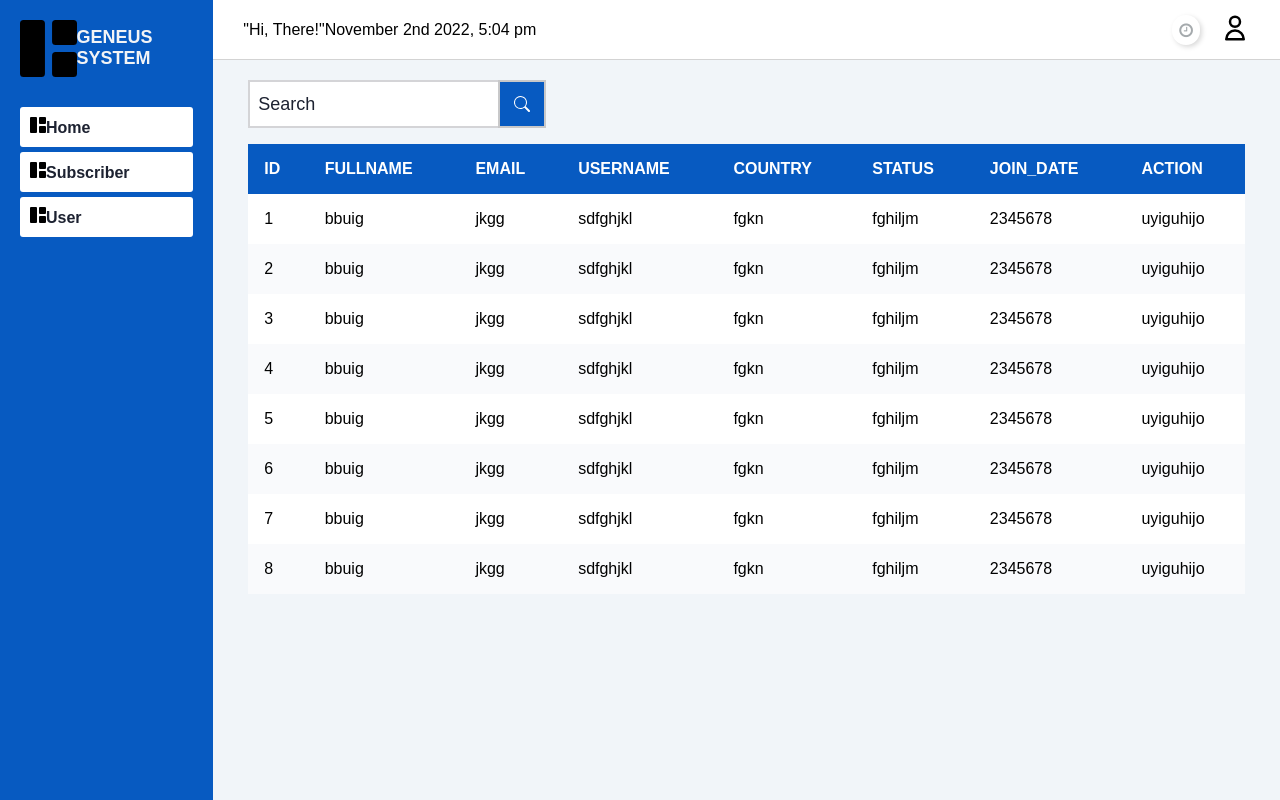
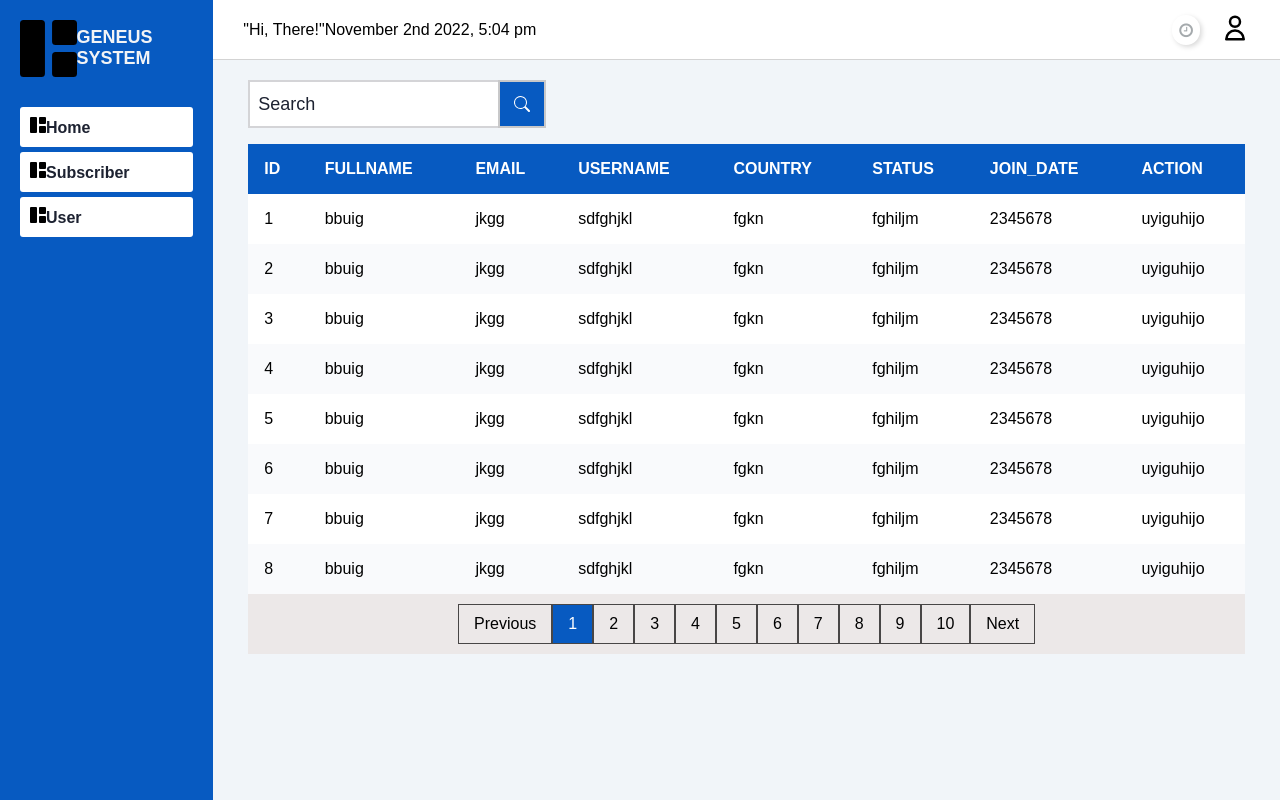
Before and after one commit to bikramoli/Dashboard, a React (Create React App) app in the folder frontend/: page /subscribers in a window 1280 px wide. Built offline with nearby package versions, Linux system fonts and the light colour scheme.

Commit message:
pagination for table

```diff
--- /dev/null
+++ b/frontend/src/components/ui/pagination/Pagination.jsx
@@ -0,0 +1,57 @@
+import React from "react";
+import { useState } from "react";
+import "./Style.css";
+
+const Pagination = ({ nPages, currentPage, setCurrentPage }) => {
+  const pageNumbers = [...Array(nPages + 1).keys()].slice(1);
+
+  const [initVal, setInitVal] = useState(0);
+  const [finVal, setFinVal] = useState(10);
+
+  const nextPage = () => {
+    if (currentPage !== nPages) setCurrentPage(currentPage + 1);
+    if (currentPage == finVal) {
+      setFinVal(finVal + 10);
+      setInitVal(initVal + 10);
+    }
+  };
+
+  const prevPage = () => {
+    if (currentPage !== 1) setCurrentPage(currentPage - 1);
+    if (currentPage == finVal + 1) {
+      setFinVal(finVal - 10);
+      setInitVal(initVal - 10);
+    }
+  };
+
+  return (
+    <nav>
+      <div class="b-pagination-outer">
+        <ul id="pagination">
+          <li>
+            <a onClick={prevPage} href="#">
+              Previous
+            </a>
+          </li>
+          {pageNumbers.slice(initVal, finVal).map((pgNumber, index) => (
+            <li key={pgNumber}>
+              <a
+                onClick={() => setCurrentPage(pgNumber)}
+                className={`${currentPage == pgNumber ? "active" : ""} `}
+              >
+                {pgNumber}
+              </a>
+            </li>
+          ))}
+          <li>
+            <a onClick={nextPage} href="#">
+              Next
+            </a>
+          </li>
+        </ul>
+      </div>
+    </nav>
+  );
+};
+
+export default Pagination;
--- /dev/null
+++ b/frontend/src/components/ui/pagination/Style.css
@@ -0,0 +1,36 @@
+.b-pagination-outer {
+  width: 100%;
+  margin: 0 auto;
+  text-align: center;
+  overflow: hidden;
+  display: flex;
+  padding: 10px;
+  background-color: rgb(236, 232, 232);
+}
+#pagination {
+  margin: 0 auto;
+  padding: 0;
+  text-align: center;
+}
+#pagination li {
+  display: inline;
+}
+#pagination li a {
+  display: block;
+  text-decoration: none;
+  color: #000;
+  padding: 10px 15px;
+  border: 1px solid rgb(72, 70, 70);
+  float: left;
+}
+#pagination li a {
+  -webkit-transition: background-color 0.4s;
+  transition: background-color 0.4s;
+}
+#pagination li a.active {
+  background-color: var(--main-color);
+  color: #fff;
+}
+#pagination li a:hover:not(.active) {
+  background: #ddd;
+}
--- a/frontend/src/components/ui/subscriber/SubscriberDetail.jsx
+++ b/frontend/src/components/ui/subscriber/SubscriberDetail.jsx
@@ -1,4 +1,6 @@
+import { useState } from "react";
 import SearchBox from "../../form/searchBox/SearchBox";
+import Pagination from "../pagination/Pagination";
 import Table from "../table/Table";
 
 const columns = [
@@ -13,6 +15,9 @@ const columns = [
 ];
 
 const SubscriberDetail = () => {
+  // pagination state
+  const [currentPage, setCurrentPage] = useState(1);
+  const [recordsPerPage] = useState(10);
   var data = [];
 
   columns?.map((list, index) =>
@@ -31,9 +36,13 @@ const SubscriberDetail = () => {
     <>
       <div class="filters">
         <SearchBox />
-      </div>
-      <div>
-        <Table data={data} columns={columns} />
+        <Table
+          data={data}
+          columns={columns}
+          nPages={10}
+          currentPage={currentPage}
+          setCurrentPage={setCurrentPage}
+        />
       </div>
     </>
   );
--- a/frontend/src/components/ui/table/Table.jsx
+++ b/frontend/src/components/ui/table/Table.jsx
@@ -1,9 +1,10 @@
 import "./Style.css";
 import React from "react";
 import CardWrapper from "../wrapper/CardWrapper";
+import Pagination from "../pagination/Pagination";
 
 const Table = (props) => {
-  const { data, columns } = props;
+  const { data, columns, nPages, currentPage, setCurrentPage } = props;
 
   const getCaps = (head, field) => {
     if (head) return head.toUpperCase();
@@ -36,6 +37,11 @@ const Table = (props) => {
           </tbody>
         </table>
       </div>
+      <Pagination
+        nPages={nPages}
+        currentPage={currentPage}
+        setCurrentPage={setCurrentPage}
+      />
     </CardWrapper>
   );
 };
```
